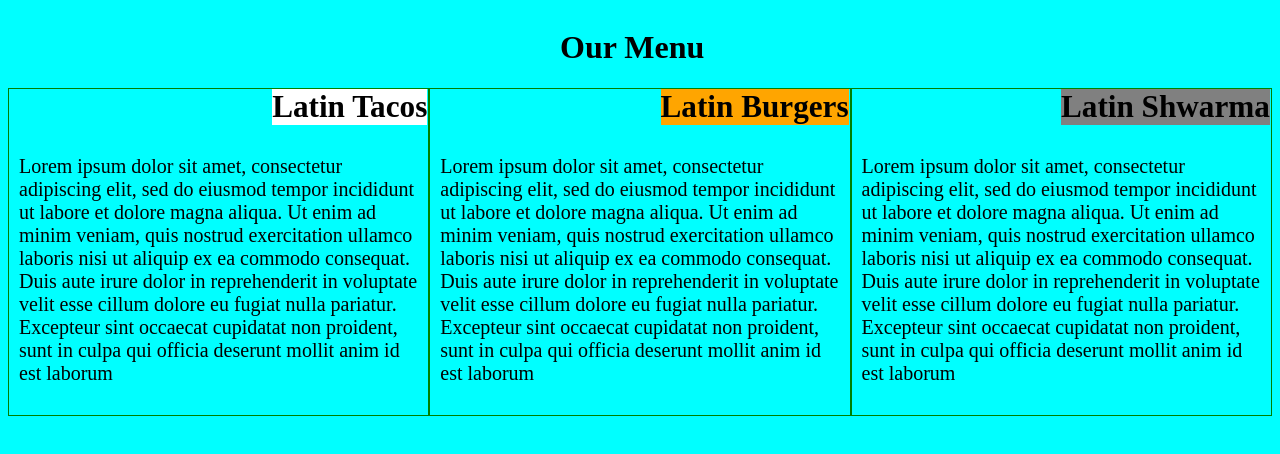
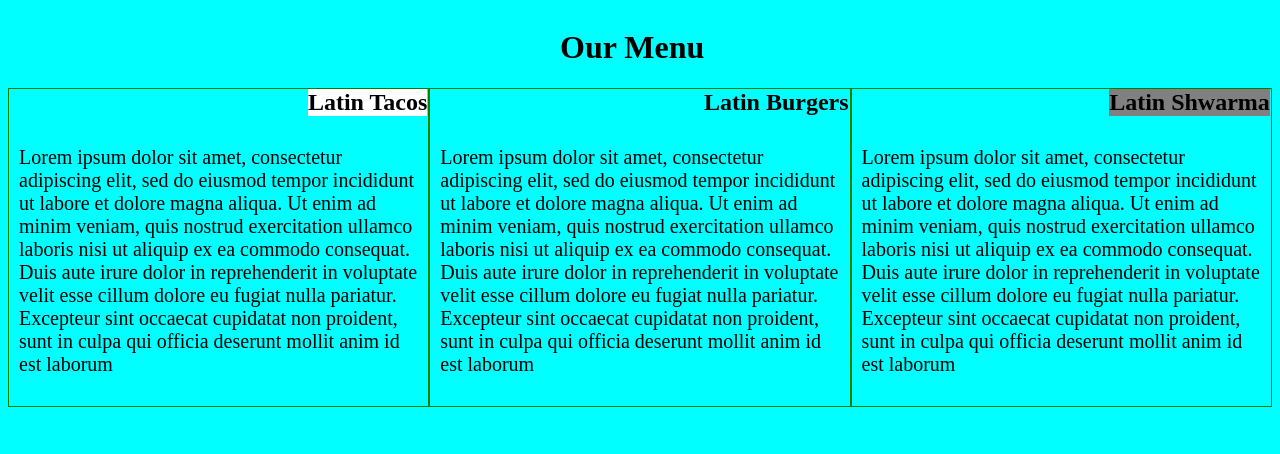
Before and after one commit to je-see/Coursera-week2, a plain HTML site: page site/index.html in a window 1280 px wide. Drawn offline with Linux system fonts and the light colour scheme.

Commit message:
font fix

```diff
--- a/site/mod2solutions.css
+++ b/site/mod2solutions.css
@@ -1,9 +1,8 @@
 body {
   background-color: cyan;
-  font-size: 130%;
 }
 #item1{background-color:white;}
-#item2{background-color:orange;}
+#item2{background-color: aqua;}
 #item3{background-color:grey;}
 h1 {
 	background-color: cyan;
```
